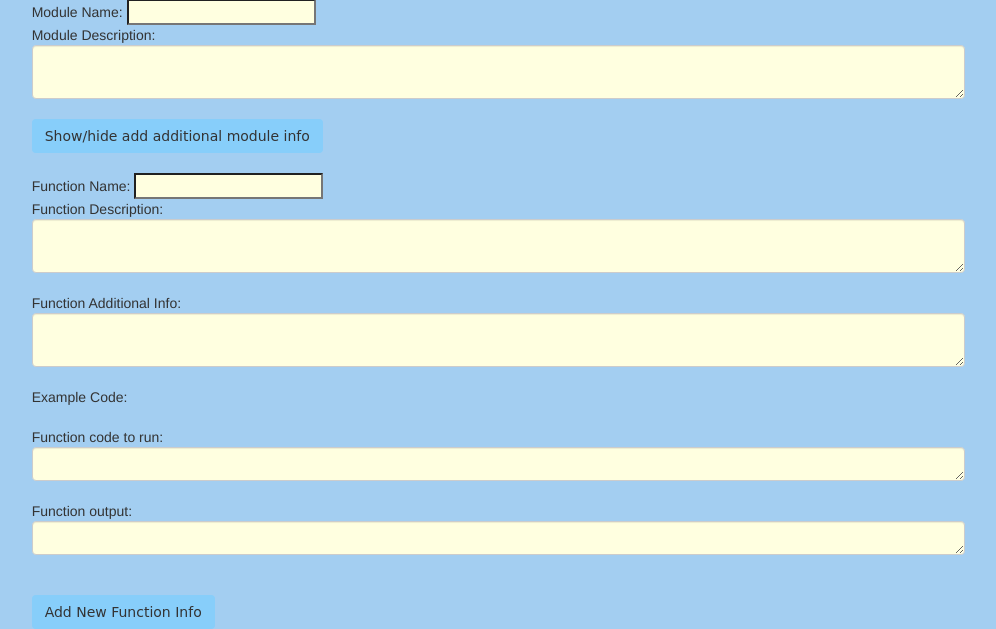
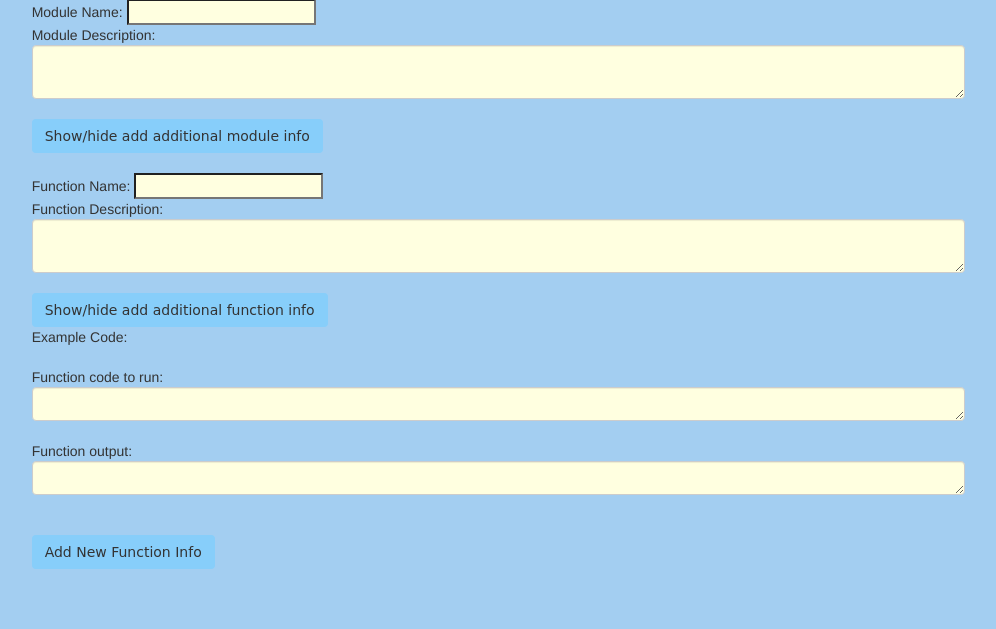
Before and after one commit to gkchan/PyQuizBase, a Flask app: a page that uses templates/add_modules.html in a window 1280 px wide. Shown: the part 326-955 px from the top of the page, without its empty margins (90-1086 px from the left). After the commit the page ends 895 px from the top, so only its background shows below. Run offline with Flask 2, Linux system fonts and the light colour scheme; the visitor is signed in with stand-in values (Sample User, id 1); some libraries are stand-ins or nearby versions.

Commit message:
Add button to show/hide additional function info text box

```diff
--- a/templates/add_modules.html
+++ b/templates/add_modules.html
@@ -16,7 +16,9 @@
 
       Function Name: <input type="text" name="fname" class="textbox"><br>
       Function Description: <textarea name="fdesc" class="form-control textbox" rows="2" style="width:90%"></textarea><br>
-      Function Additional Info: <textarea name="faddinfo" class="form-control textbox" style="width:90%"></textarea><br>
+
+      <div id="addf" class="btn">Show/hide add additional function info</div>
+      <div id="faddinfo">Function Additional Info: <textarea name="faddinfo" class="form-control textbox" style="width:90%"></textarea></div><br>
 
 
       Example Code:<br><br>
@@ -34,5 +36,9 @@
   <script>
     $("#maddinfo").hide();
     $("#addm").on("click", function () { $("#maddinfo").toggle(); });
+
+    $("#faddinfo").hide();
+    $("#addf").on("click", function () { $("#faddinfo").toggle(); });
+
   </script>
 {% endblock %}
```
